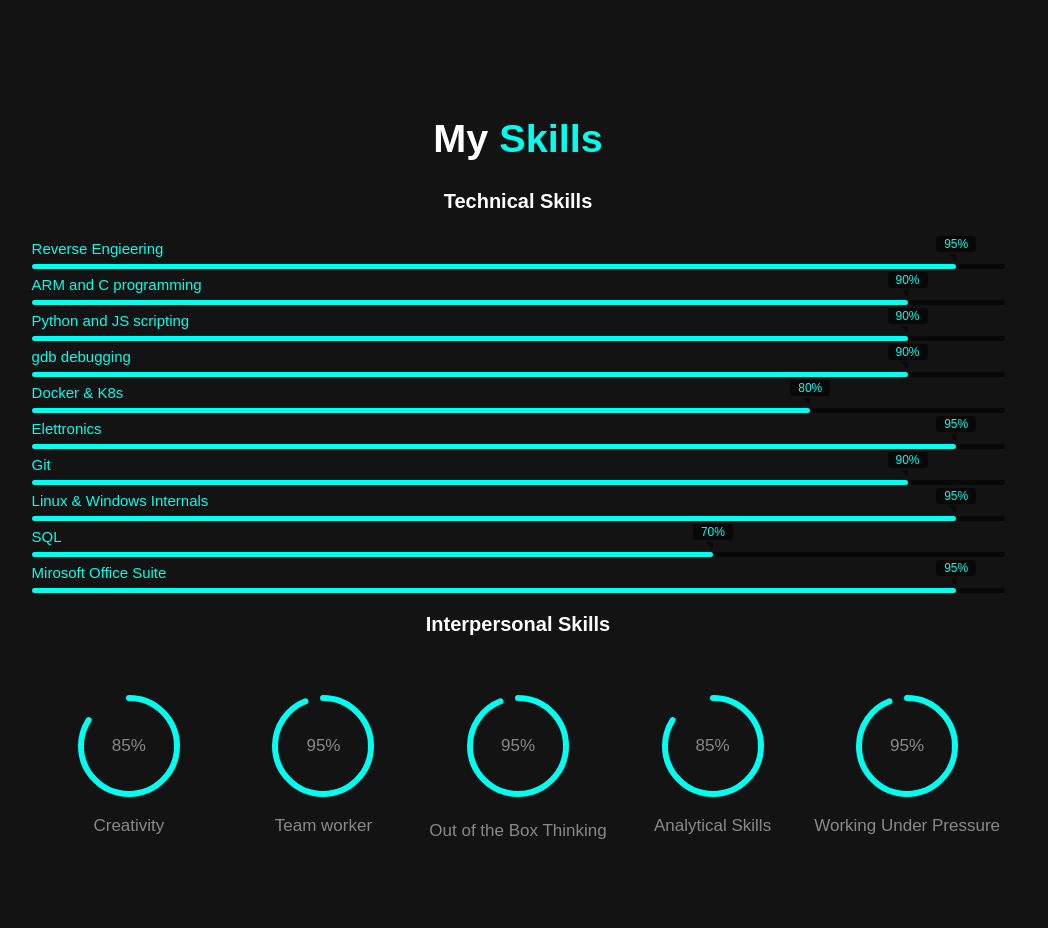
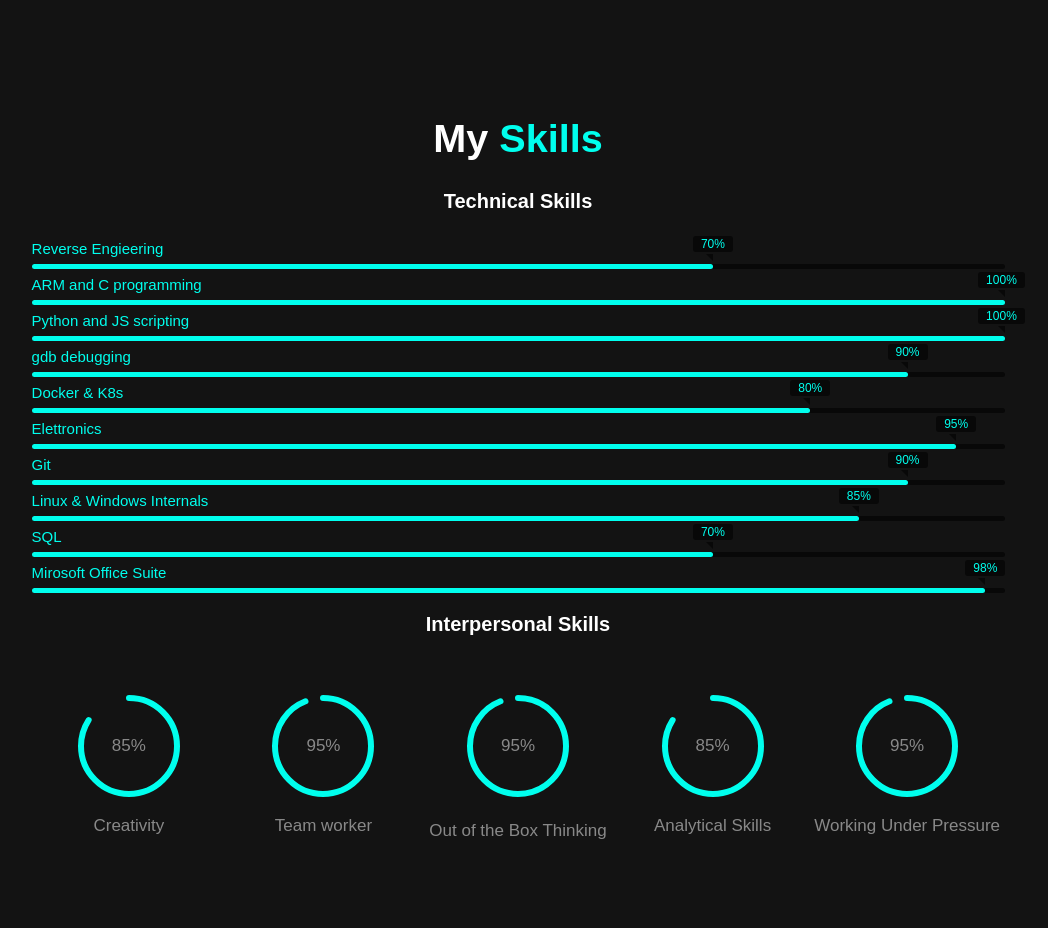
Before and after one commit to LeamCohen/Portf, a Django app: page / in a window 1280 px wide. Shown: the part 2560-3488 px from the top of the page, without its empty margins (122-1170 px from the left). Run offline with Django 4.2, Linux system fonts and the light colour scheme.

Commit message:
Update project intro and projects

```diff
--- a/app/static/app/style.css
+++ b/app/static/app/style.css
@@ -415,22 +415,22 @@ span{
     transform-origin: left;
 }
 .progress-line.py span{
-    width: 95%;
+    width: 70%;
 }
 .progress-line.C span{
+    width: 100%;
+}
+.progress-line.gbb span{
     width: 90%;
-}
-.progress-line.ASM span{
-    width: 70%;
 }
 .progress-line.Bash span{
     width: 80%;
 }
-.progress-line.WD span{
-    width: 85%;
-}
 .progress-line.Net span{
     width: 95%;
+}
+.progress-line.pyjs span{
+    width: 100%;
 }
 .progress-line.CS span{
     width: 95%;
@@ -439,16 +439,13 @@ span{
     width: 90%;
 }
 .progress-line.Linux span{
-    width: 95%;
+    width: 85%;
 }
 .progress-line.SQL span{
     width: 70%;
 }
-.progress-line.IDA span{
-    width: 85%;
-}
 .progress-line.MOS span{
-    width: 95%;
+    width: 98%;
 }
 .progress-line span::after{
     position: absolute;
@@ -463,19 +460,19 @@ span{
     opacity: 0;
 }
 .progress-line.py span::after{
-    content: "95%";
+    content: "70%";
 }
 .progress-line.C span::after{
+    content: "100%";
+}
+.progress-line.gbb span::after{
     content: "90%";
-}
-.progress-line.ASM span::after{
-    content: "80%";
 }
 .progress-line.Bash span::after{
     content: "80%";
 }
-.progress-line.WD span::after{
-    content: "85%";
+.progress-line.pyjs span::after{
+    content: "100%";
 }
 .progress-line.Net span::after{
     content: "95%";
@@ -487,16 +484,13 @@ span{
     content: "90%";
 }
 .progress-line.Linux span::after{
-    content: "95%";
+    content: "85%";
 }
 .progress-line.SQL span::after{
     content: "70%";
 }
-.progress-line.IDA span::after{
-    content: "85%";
-}
 .progress-line.MOS span::after{
-    content: "95%";
+    content: "98%";
 }
 .progress-line span::before{
     content: "";
--- a/app/templates/app/index.html
+++ b/app/templates/app/index.html
@@ -27,18 +27,13 @@
         <div class="home-content">
             <h1>Hi, It's <span>Leam</span></h1>
             <h3 class="text-animation">I'm a <span></span></h3>
-            <p>After living abroad for eleven years in Milan, I'm seeking for a challenging and impactful job in the Cyber Security industry where I can leverage my skills.</p>
+            <p>As a passionate and diligent aspiring security researcher, I am driven by a deep curiosity for understanding and exloiting systems. While I'm relatively new to the professional realm, my enthusiasm for exploitation has been honed through independent study and hands-on projects.<br>What sets me apart is my insatiable appetite for learning and my proactive approach to staying abreast of industry trends and best practices. I am eager to apply my theoretical knowledge in practical scenarios.<br>I possess strong problem-solving abilities and a meticulous attention to detail, attributes that are essential in identifying and addressing security gaps effectively. <br>With a keen desire to learn from seasoned professionals and contribute to impactful projects, I am eager to embark on a career where I can make a tangible difference and lavarage my skills.
+            </p>
             <div class="social-icons">
                 <a href="https://github.com/LeamCohen"><i class='bx bxl-github'></i></a>
                 <a href="https://www.linkedin.com/in/liamco21"><i class='bx bxl-linkedin'></i></a>
                 <!--<a href="#"><i class='bx bxl-instagram'></i></a>-->
             </div>
-            <!--
-            <div class="btn-group">
-                <a href="#" class="btn">Hire</a>
-                <a href="#contact" class="btn">Contact</a>
-            </div>
-            -->
         </div>
             <div class="home-img">
                 <!--<img src="{% static 'app/pr.jpg' %}" alt="10">--><img src="{% static 'app/Unknown.jpeg' %}" alt="">
@@ -132,7 +127,7 @@
                     <div class="info">
                         <span>Python and JS scripting</span>
                     </div>
-                    <div class="progress-line C">
+                    <div class="progress-line pyjs">
                         <span></span>
                     </div>
                 </div>
@@ -140,7 +135,7 @@
                     <div class="info">
                         <span>gdb debugging</span>
                     </div>
-                    <div class="progress-line C">
+                    <div class="progress-line gbb">
                         <span></span>
                     </div>
                 </div>
```
Also changed, not shown: app/static/app/worm.png (added), 5 other files.
